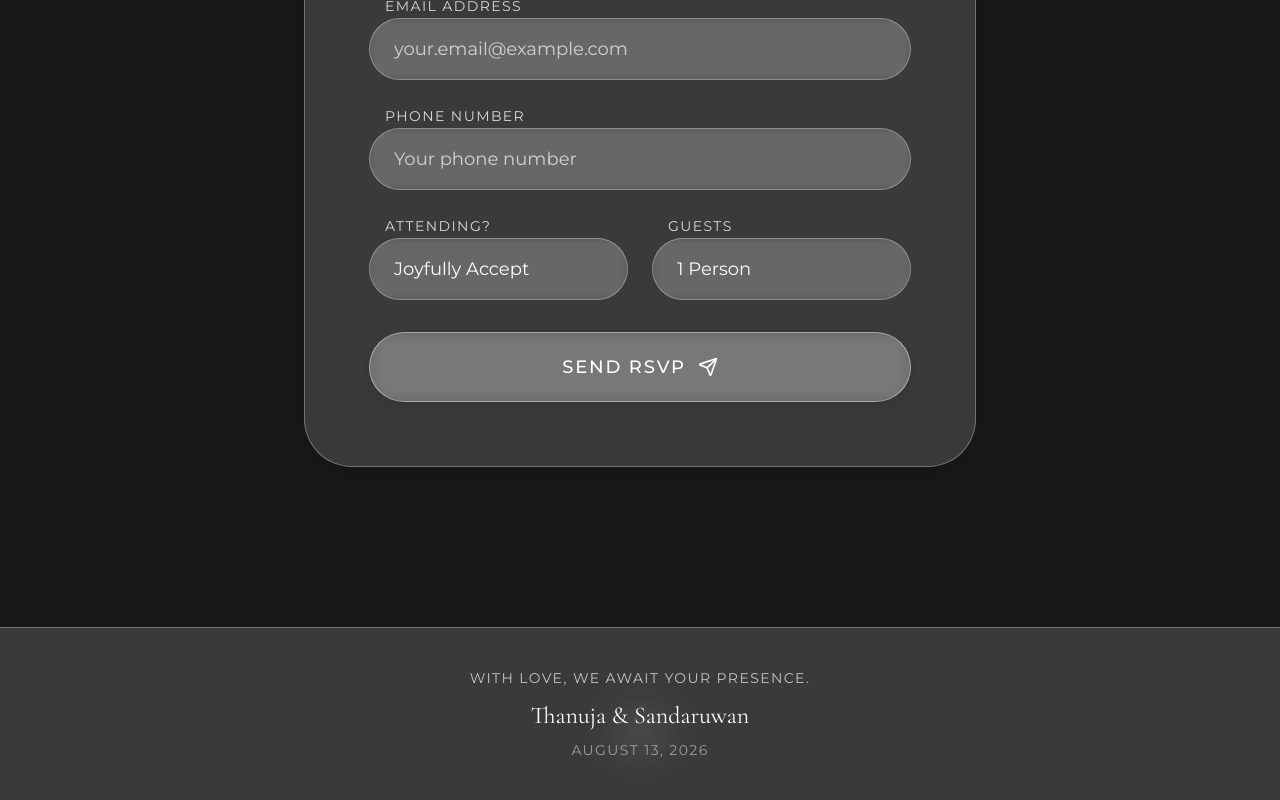
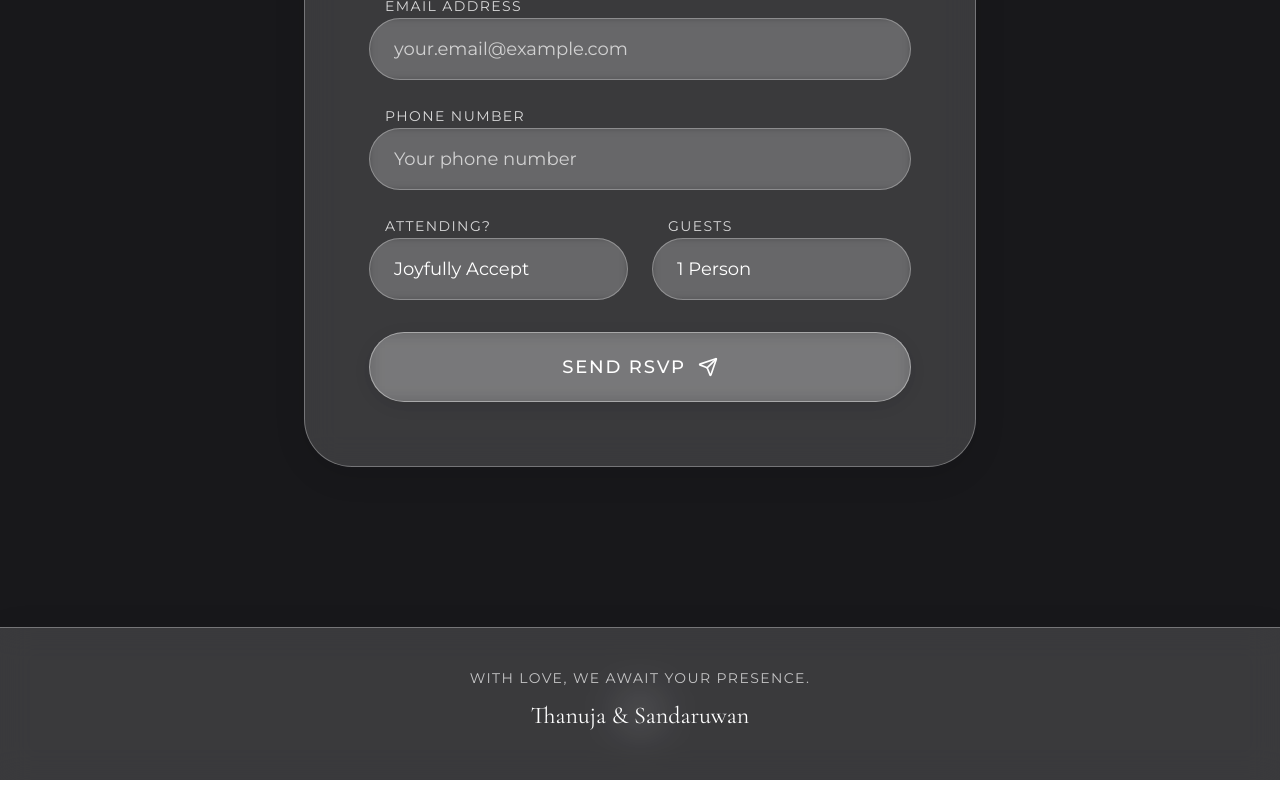
Before and after one commit to Dracky97/Sandaruwa-Thanuja-invitation, a React (Vite) app: page / in a window 1280 px wide. Shown: the part 2609-3409 px from the top of the page. Built offline with nearby package versions, Linux system fonts and the light colour scheme.

Commit message:
Add files via upload

```diff
--- a/src/App.tsx
+++ b/src/App.tsx
@@ -337,7 +337,6 @@ export default function App() {
         <footer className="w-full py-10 text-center glass-panel rounded-none border-x-0 border-b-0 mt-20">
           <p className="text-white/70 text-sm tracking-widest uppercase mb-3">With love, we await your presence.</p>
           <p className="font-serif text-2xl mb-2">Thanuja & Sandaruwan</p>
-          <p className="text-white/50 text-sm tracking-widest uppercase">August 13, 2026</p>
         </footer>
 
       </div>
```
